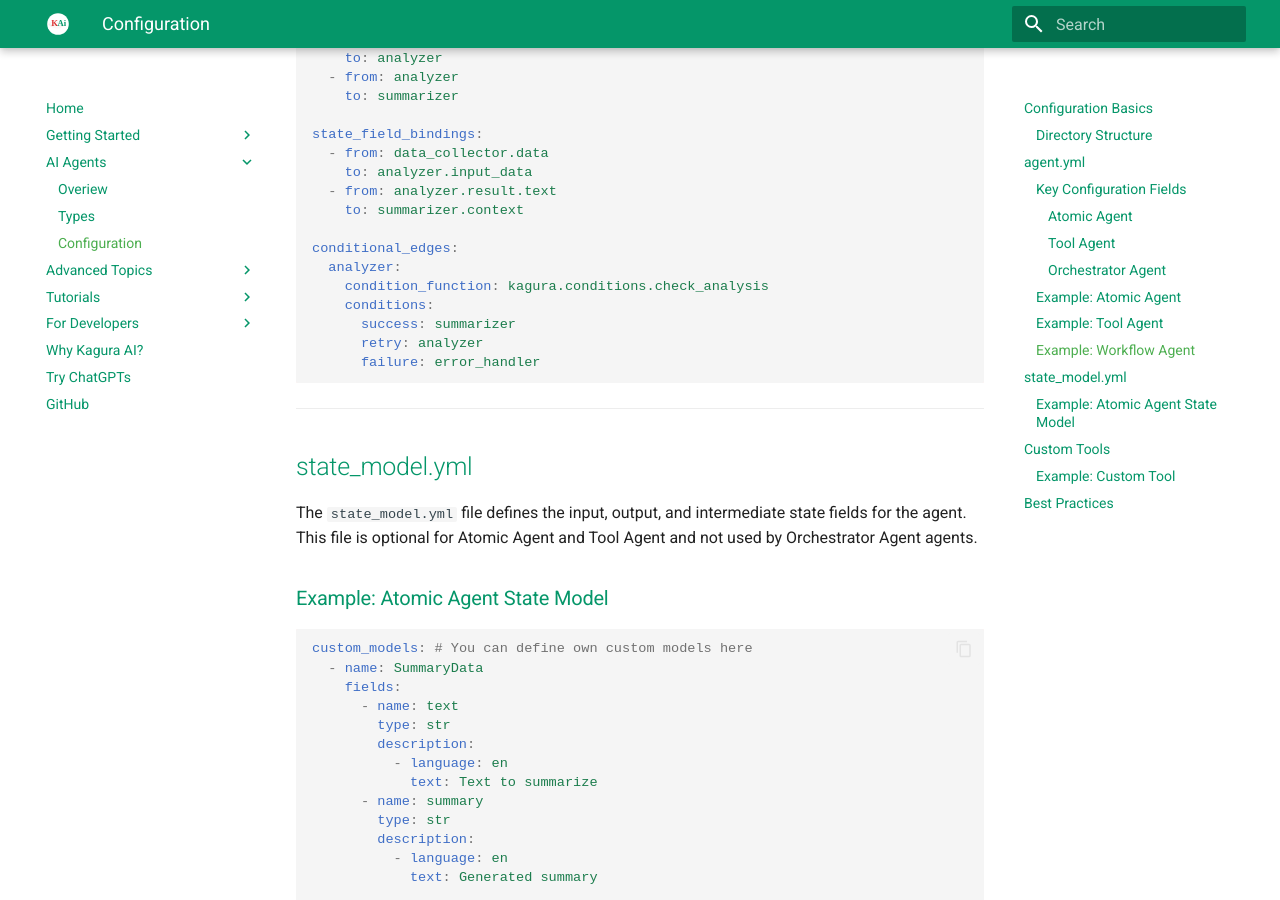
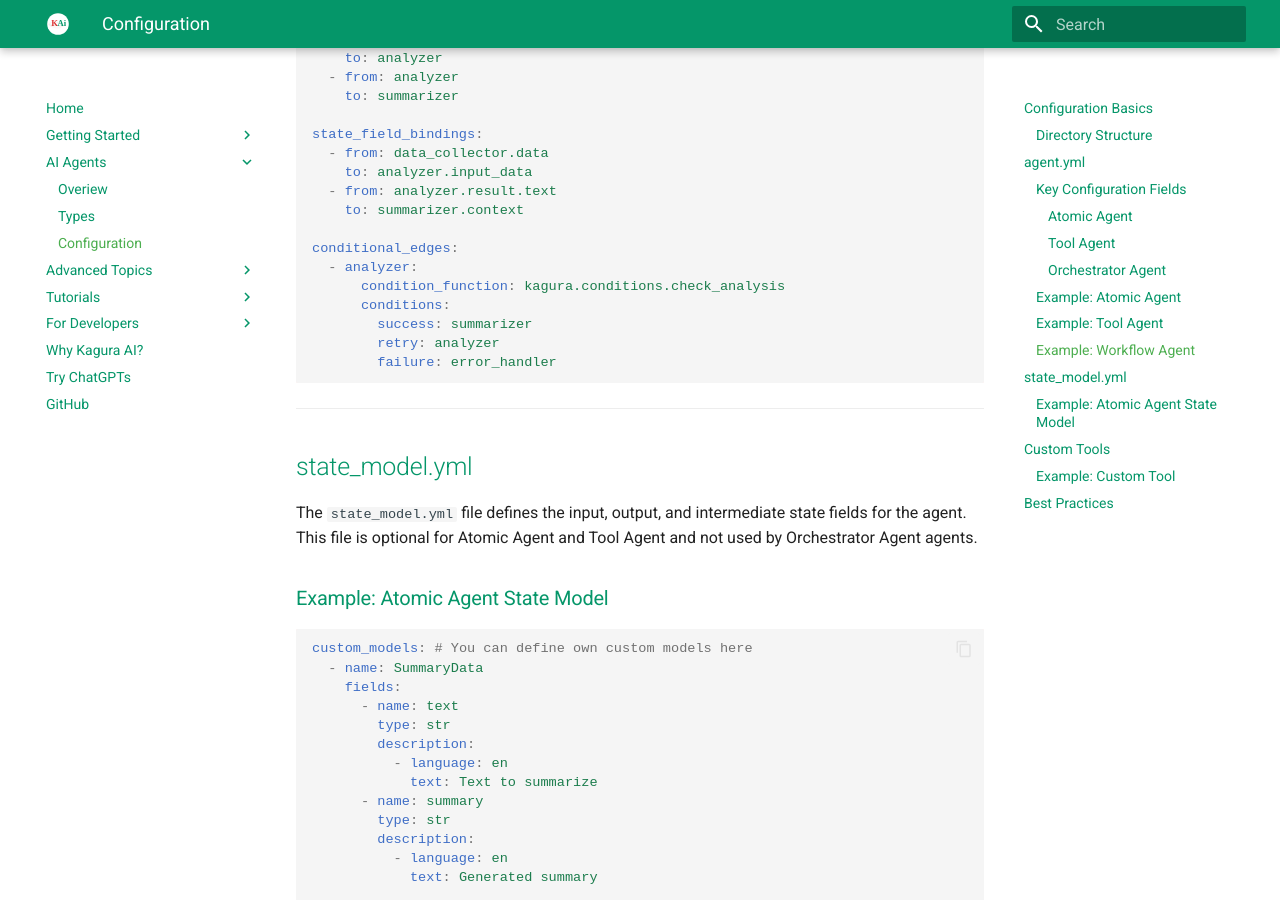
Before and after one commit to JFK/kagura-ai, an MkDocs documentation site: the page built from docs/en/agents/configuration.md, in a window 1280 px wide and 900 px high, scrolled down 2607 px. Built offline with MkDocs 1.6.1 and Material for MkDocs 9.7.7, drawn with Linux system fonts in a browser that asks for light colours.

Commit message:
Updated docs

````diff
--- a/docs/en/agents/configuration.md
+++ b/docs/en/agents/configuration.md
@@ -111,12 +111,12 @@ state_field_bindings:
     to: summarizer.context
 
 conditional_edges:
-  analyzer:
-    condition_function: kagura.conditions.check_analysis
-    conditions:
-      success: summarizer
-      retry: analyzer
-      failure: error_handler
+  - analyzer:
+      condition_function: kagura.conditions.check_analysis
+      conditions:
+        success: summarizer
+        retry: analyzer
+        failure: error_handler
 ```
 
 ---
````
